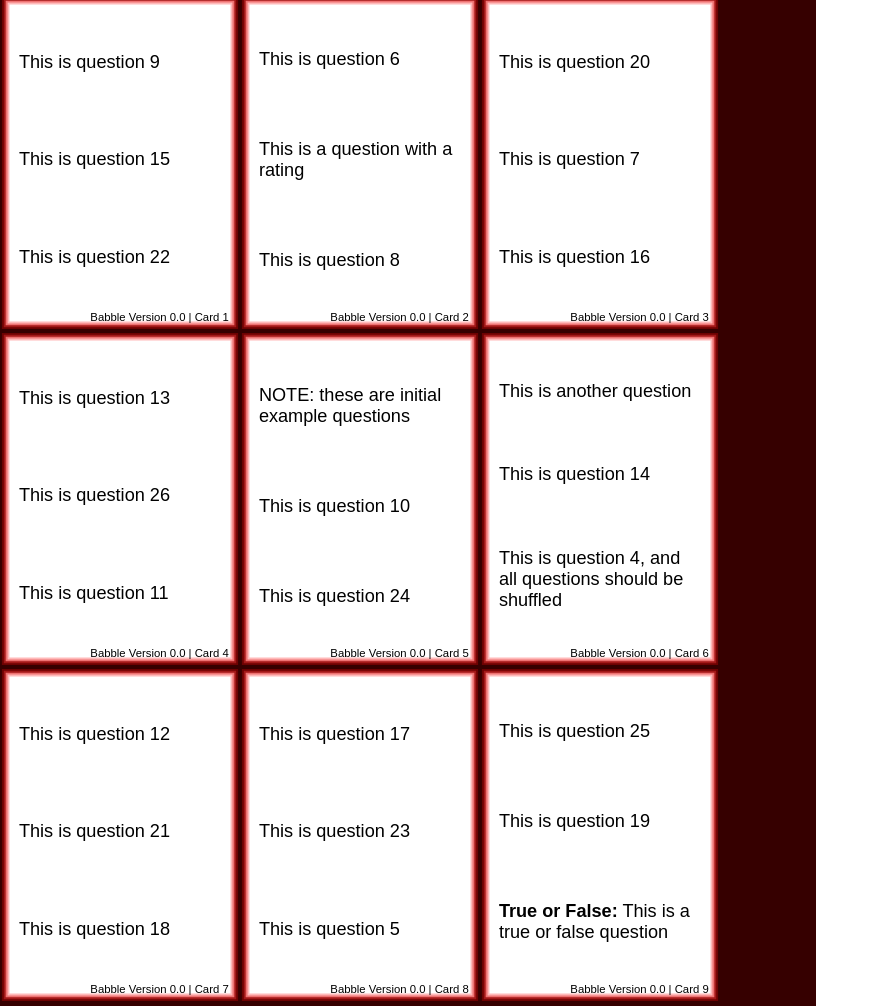
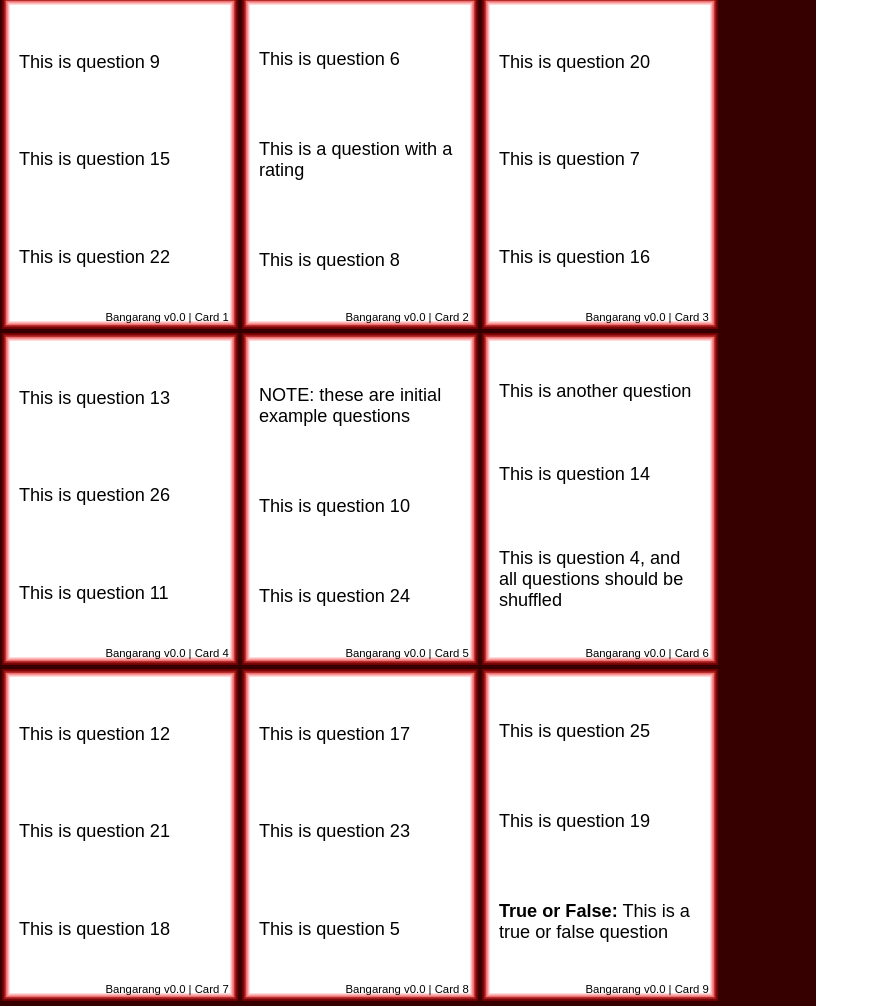
Before and after one commit to BurningEmbersGit/bangarang, a plain HTML site: page index.html in a window 1280 px wide. Shown: the part 5-1011 px from the top of the page, without its empty margins (0-877 px from the left). Drawn offline with Linux system fonts and the light colour scheme.

Commit message:
Fully switch to "Bangarang"
Initial development was done under a different name.

"Bangarang" is a synonym for "Pandemonium"
and more importantly is a fun word to say.

<3 Ember

```diff
--- a/index.html
+++ b/index.html
@@ -5,7 +5,7 @@
        <!--Icon from www.reshot.com-->
        <link rel="icon" type="image/x-icon" href="images/fire.png">
        <meta name="viewport" content="width=device-width, initial-scale=1.0">
-       <title>Babble Example Page</title>
+       <title>Bangarang Cards</title>
        <script src="scripts/jquery-3.7.1.slim.min.js"></script>
        <script src="scripts/jquery.csv.min.js"></script>
        <script src="scripts/shuffling.js"></script>
--- a/scripts/main.js
+++ b/scripts/main.js
@@ -8,7 +8,7 @@ function qTransforms(question) {
 
 async function parseCards(file, minRating) {
   const data = await (await fetch(file)).text();
-  const bottomText = "Babble Version 0.0 | Card ";
+  const bottomText = "Bangarang v0.0 | Card ";
   const x = shuffle($.csv.toArrays(data), 0);
 
   let cardJson = [];
@@ -43,10 +43,10 @@ const backing = `
     let result = "";
     for (let i = 0; i < 20; i++) {
       if (i % 2 == 1) {
-        result += "        ";
+        result += "           ";
       }
-      for (let i = 0; i < 10; i++) {
-        result += "Babble        ";
+      for (let i = 0; i < 7; i++) {
+        result += "Bangarang      ";
       }
       result += "\n\n";
     }
```
